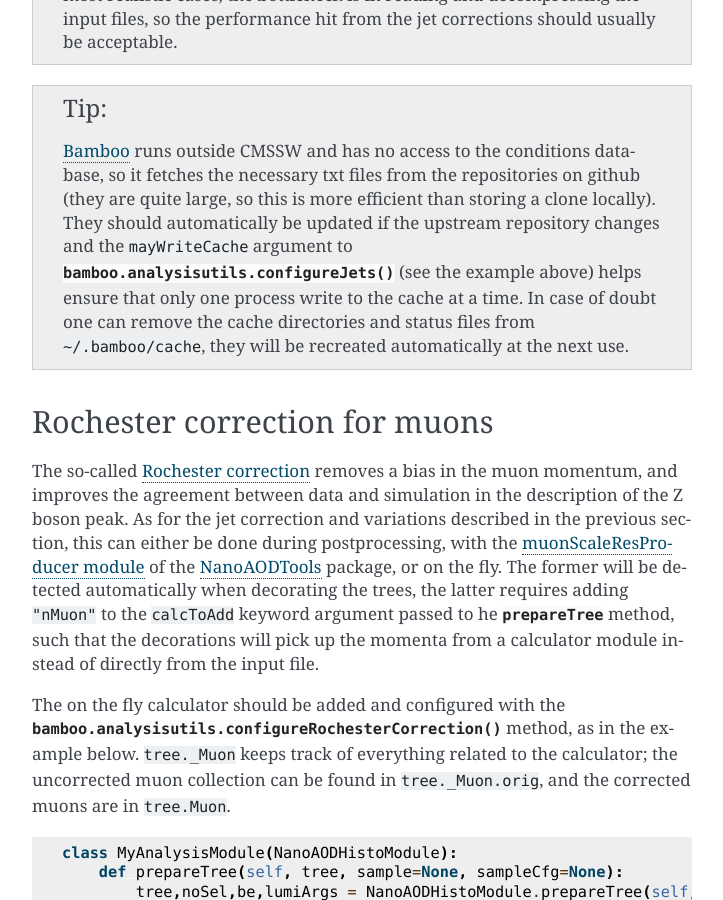
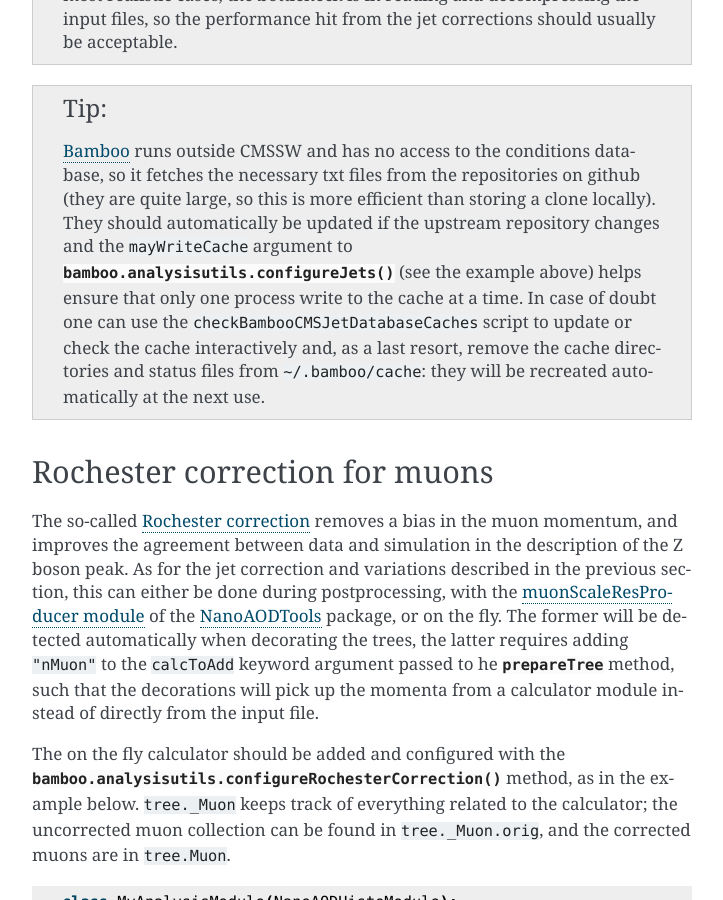
Before and after one commit to recotoolsbenchmarks/BambooAnalysis, a Sphinx documentation site: the page built from doc/recipes.rst, in a window 1280 px wide and 900 px high, scrolled down 5573 px. Shown: the whole window, without its empty margins (388-1111 px from the left). Built offline with Sphinx 7.4.7, drawn with Linux system fonts in a browser that asks for light colours.

Commit message:
Add to the recipe in the documentation

```diff
--- a/doc/recipes.rst
+++ b/doc/recipes.rst
@@ -294,8 +294,10 @@ The jet collection as stored on the input file, finally, can be retrieved as
    repository changes and the ``mayWriteCache`` argument to
    :py:meth:`bamboo.analysisutils.configureJets` (see the example above)
    helps ensure that only one process write to the cache at a time.
-   In case of doubt one can remove the cache directories and status files from
-   ``~/.bamboo/cache``, they will be recreated automatically at the next use.
+   In case of doubt one can use the ``checkBambooCMSJetDatabaseCaches`` script
+   to update or check the cache interactively and, as a last resort, remove
+   the cache directories and status files from ``~/.bamboo/cache``:
+   they will be recreated automatically at the next use.
 
 
 .. _reciperochester:
```
